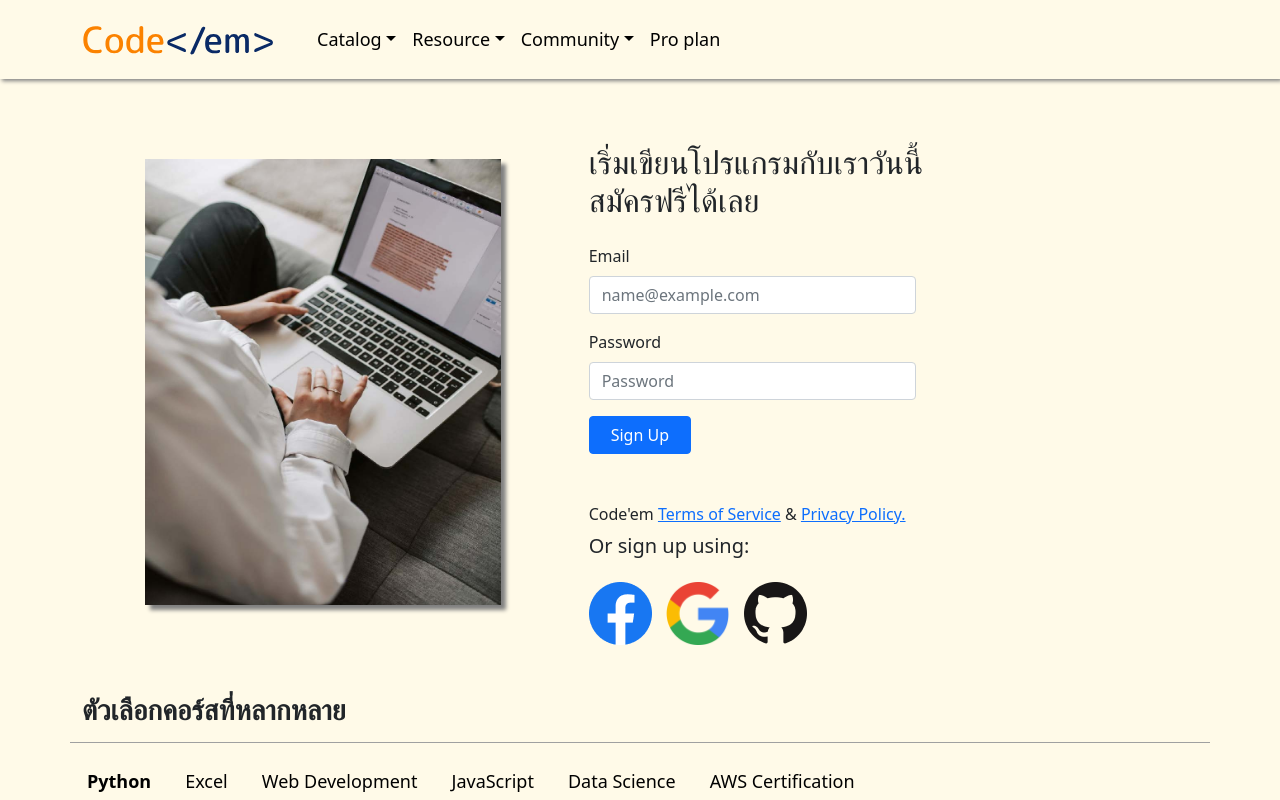
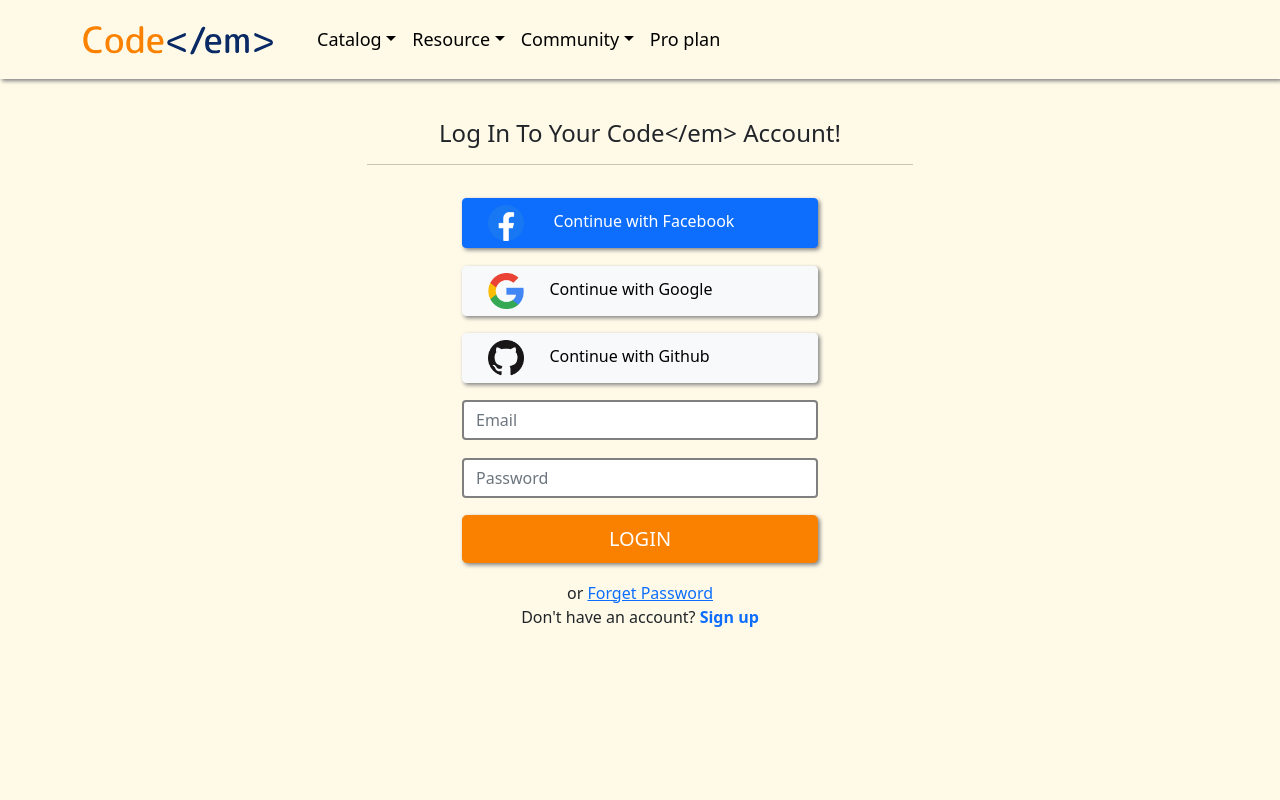
Before and after one commit to Nitsomboon-Colab/code-em, a React (Create React App) app: page / in a window 1280 px wide. Shown: the top 800 px of the page. Built offline with nearby package versions, Linux system fonts and the light colour scheme.

Commit message:
Login page mock-up

```diff
--- a/src/App.js
+++ b/src/App.js
@@ -1,10 +1,13 @@
 import Landing from "./view/Landing";
+import NavbarComponent from "./components/NavbarComponent";
+import Login from "./components/Login";
 import 'bootstrap/dist/css/bootstrap.min.css';
 
 function App() {
   return (
     <>
-      <Landing />
+      <NavbarComponent/>
+      <Login />
     </>
   );
 }
--- /dev/null
+++ b/src/components/Login.css
@@ -0,0 +1,58 @@
+h4 {
+  font-weight: bolder;
+}
+
+.signUpDivider {
+  width: 100%;
+}
+
+.contentHeader {
+  text-align: center;
+}
+
+.contentContainer  {
+  text-align: left;
+}
+
+.btnForm {
+  display: flex;
+  flex-direction: column;
+  justify-content: space-evenly;
+  height: 50vh;
+}
+
+.btnForm > button {
+  text-align: left !important;
+  box-shadow: 2px 2px 4px gray;
+}
+
+.btnForm > button:hover {
+  box-shadow: 6px 6px 0px #10162F;
+  transform: translate(-2px, -2px);
+}
+
+.btnForm > button:last-child {
+  text-align: center !important;
+}
+
+#login {
+  background-color: #FA8100;
+  border-color: #FA8100;
+}
+
+.btnForm img {
+  max-width: 36px;
+  margin-left: 1vw;
+  margin-right: 2vw;
+}
+
+.btnForm input {
+  border-color: gray;
+  border-width: 2px;
+}
+
+.btnForm input:focus {
+  border-color: #10162F;
+  box-shadow: 6px 6px 0px #10162F;
+  transform: translate(-2px, -2px);
+}
--- /dev/null
+++ b/src/components/Login.js
@@ -0,0 +1,58 @@
+import Form from 'react-bootstrap/Form';
+import Container from "react-bootstrap/Container";
+import Row from "react-bootstrap/Row";
+import Col from "react-bootstrap/Col";
+import Button from 'react-bootstrap/Button';
+import Image from 'react-bootstrap/Image';
+
+import "./Login.css";
+
+const Login = () => {
+  return (
+    <>
+      <Container style={{marginTop: "5vh"}}>
+        <Row className="justify-content-center">
+          <Col xs="6" className="contentHeader">
+            <h4>{`Log In To Your Code</em> Account!`}</h4>
+            <hr className="signUpDivider"/>
+          </Col>
+        </Row>
+      </Container>
+
+      <Container>
+        <Row className="justify-content-center">
+          <Col md ="6" lg="4" className="contentContainer">
+            {/* <h4>Log In To Your Code'em Account!</h4>
+            <hr className="signUpDivider"/> */}
+
+            {/* Content (ie. buttons, form) */}
+            <div className="btnForm">
+              <Button variant="primary" size="md" ><Image src="facbookIco.png"/> Continue with Facebook</Button>
+              <Button variant="light" size="md"><Image src="googleIco.png"/>Continue with Google</Button>
+              <Button variant="light" size="md" ><Image src="githubIco.png"/>Continue with Github</Button>
+              <Form.Group controlId="formBasicEmail">
+                <Form.Control type="email" placeholder="Email"/>
+              </Form.Group>
+              <Form.Group controlId="formBasicPassword">
+                <Form.Control type="Password" placeholder="Password" />
+              </Form.Group>
+              <Button variant="primary" size="lg" id="login">LOGIN</Button>
+            </div>
+
+            {/* Forget password and sign up links */}
+            <div style={{textAlign: "center"}}>
+              <p style={{display: "inline"}}>or </p>
+              <a href="#" style={{display: "inline"}}>Forget Password</a>
+              <br/>
+              <p style={{display: "inline"}}>Don't have an account? </p>
+              <a href="#" style={{display: "inline", textDecoration: "none", fontWeight:"bolder"}}> Sign up</a>
+            </div>
+
+          </Col>
+        </Row>
+      </Container>
+    </>
+  );
+}
+
+export default Login;
--- a/src/view/Landing.css
+++ b/src/view/Landing.css
@@ -15,7 +15,7 @@ img.topImg {
 
 /* SignUp */
 
-input {
+input.signUpInput {
  max-width: 60%;
 }
 
--- a/src/view/Landing.js
+++ b/src/view/Landing.js
@@ -5,7 +5,6 @@ import Image from "react-bootstrap/Image";
 import Form from "react-bootstrap/Form";
 import Button from "react-bootstrap/Button";
 
-import NavbarComponent from "../components/NavbarComponent";
 import ExploreCourse from "../components/ExploreCourse";
 import OfficialPlan from "../components/OfficialPlan";
 import "./Landing.css";
@@ -13,9 +12,6 @@ import "./Landing.css";
 const Landing = () => {
   return (
     <>
-      {/* Navbar */}
-      <NavbarComponent/>
-
       <Container className="landingContainer">
 
         {/* Sign Up Row */}
@@ -27,7 +23,8 @@ const Landing = () => {
           </Col>
 
           <Col xs={12} md={6} xl={6} className="mt-4">
-            <h2>เริ่มเขียนโปรแกรมกับเราวันนี้ <br/>
+            <h2>
+              เริ่มเขียนโปรแกรมกับเราวันนี้ <br/>
               สมัครฟรีได้เลย
             </h2>
 
@@ -35,12 +32,12 @@ const Landing = () => {
             <Form>
               <Form.Group className="mt-4 mb-3" controlId="formBasicEmail">
                 <Form.Label>Email</Form.Label>
-                <Form.Control type="email" placeholder="name@example.com" />
+                <Form.Control type="email" placeholder="name@example.com" className="signUpInput"/>
               </Form.Group>
 
               <Form.Group className="mb-3" controlId="formBasicPassword">
                 <Form.Label>Password</Form.Label>
-                <Form.Control type="password" placeholder="Password" />
+                <Form.Control type="password" placeholder="Password" className="signUpInput"/>
               </Form.Group>
 
               <Button variant="primary" type="submit" style={{minWidth:"8vw"}}>
```
